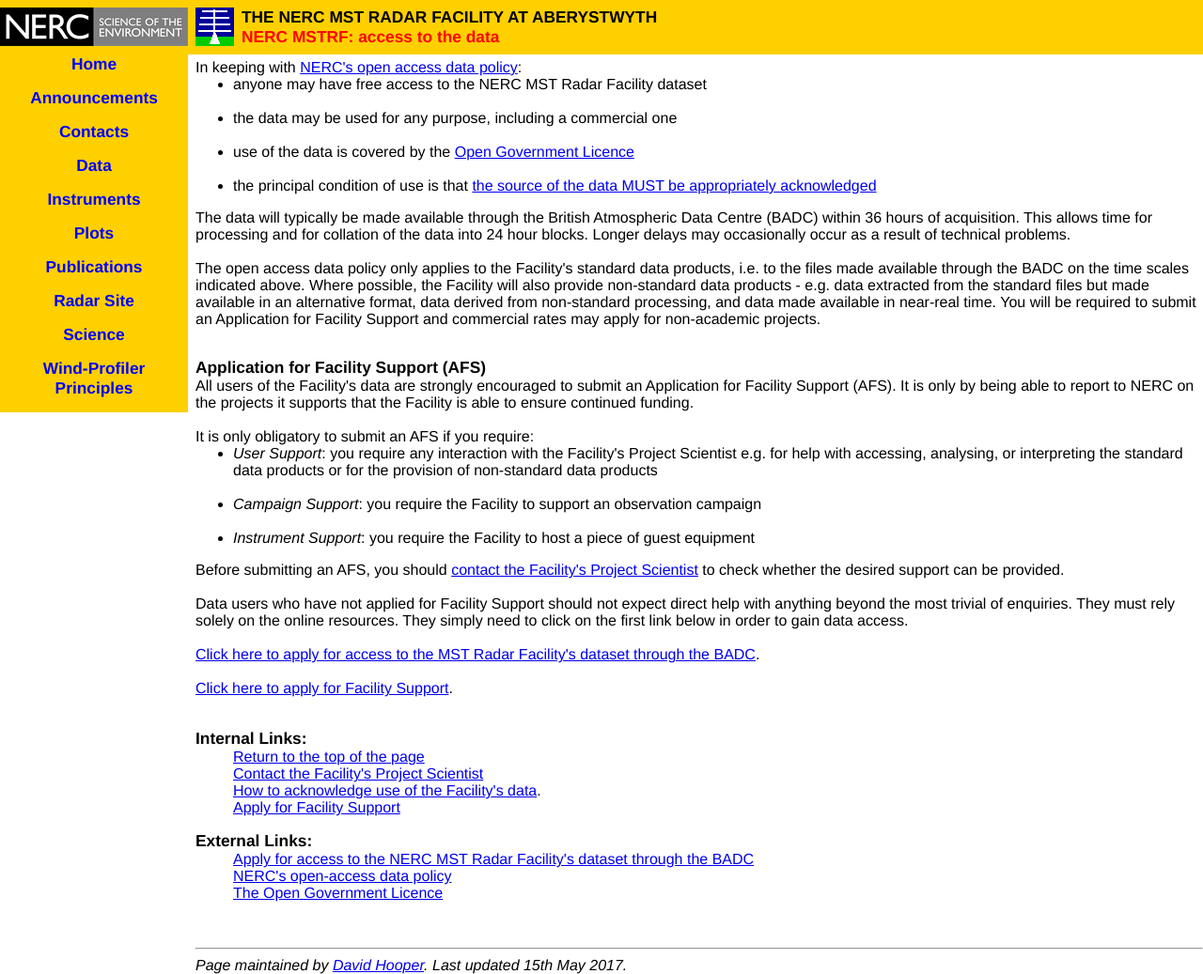
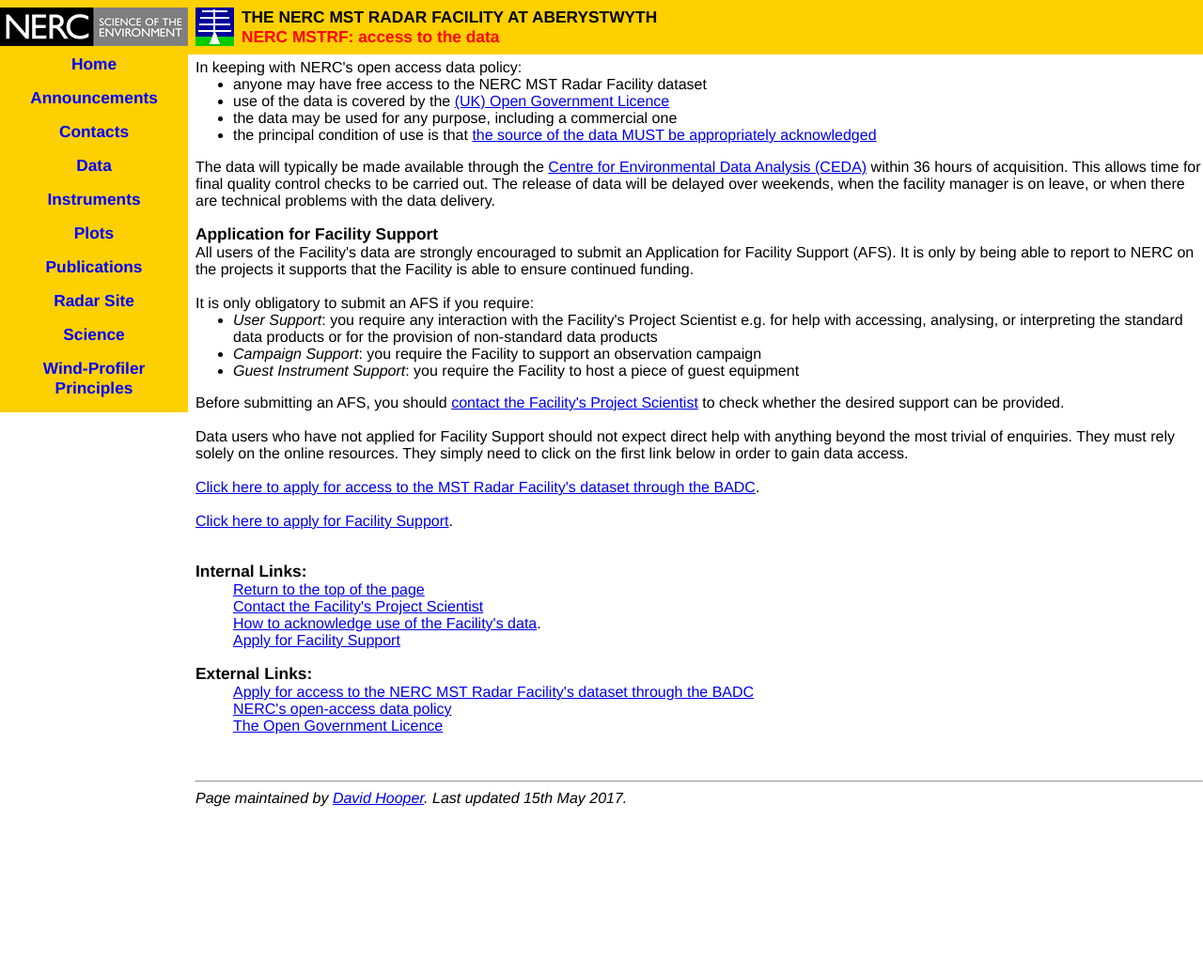
Before and after one commit to dahooper/nerc_mstrf_website, a Jekyll site: the page built from docs/data_access.html, in a window 1280 px wide. Shown: the whole page at 94% size. Built offline with Jekyll 4.4.1, drawn with Linux system fonts in a browser that asks for light colours; after the commit the page ends 900 px from its top, so only the background shows below that.

Commit message:
Update data_access.html

```diff
--- a/docs/data_access.html
+++ b/docs/data_access.html
@@ -3,45 +3,26 @@
 title: 'NERC MSTRF: access to the data'
 ---
 
-In keeping
-with <A href="http://www.nerc.ac.uk/research/sites/data/policy.asp">NERC's
-  open access data policy</A>:
+In keeping with NERC's open access data policy</A>:
 
-<UL>
-  <LI>anyone may have free access to the NERC MST Radar Facility
-    dataset<BR><BR>
+<ul>
+  <li>anyone may have free access to the NERC MST Radar Facility dataset</li>
+  <li>use of the data is covered by
+    the <a href="http://www.nationalarchives.gov.uk/doc/open-government-licence/">(UK) Open Government Licence</a></li>
+  <li>the data may be used for any purpose, including a commercial one</li>
+  <li>the principal condition of use is that <a href="data_acknowledgement.html">the
+    source of the data MUST be appropriately acknowledged</a></li>
+</ul>
 
-  <LI>the data may be used for any purpose, including a commercial
-    one<BR><BR>
-
-  <LI>use of the data is covered by
-    the <A href="http://www.nationalarchives.gov.uk/doc/open-government-licence/">Open Government Licence</A><BR><BR>
-
-  <LI>the principal condition of use is
-    that <A href="data_acknowledgement.html">the source of the data MUST be
-      appropriately acknowledged</A>
-
-</UL>
-
-The data will typically be made available through the British Atmospheric Data
-Centre (BADC) within 36 hours of acquisition. This allows time for processing
-and for collation of the data into 24 hour blocks. Longer delays may
-occasionally occur as a result of technical problems. <BR><BR>
-
-The open access data policy only applies to the Facility's
-standard data products, i.e. to the files made available through the BADC on
-the time scales indicated above. Where possible, the Facility will also provide
-non-standard data products - e.g. data extracted from the standard files but
-made available in an alternative format, data derived from non-standard
-processing, and data made available in near-real time. You will be required to
-submit an Application for Facility Support and commercial rates may apply for
-non-academic projects.
-<BR><BR>
-
-
+<p>The data will typically be made available through the
+<a href="https://catalogue.ceda.ac.uk/uuid/bd095d86e4a9f0c706b08058dbad3b31">Centre
+  for Environmental Data Analysis (CEDA)</a> within 36 hours of acquisition. This allows
+  time for final quality control checks to be carried out. The release of data will
+  be delayed over weekends, when the facility manager is on leave, or when there are
+  technical problems with the data delivery.</p>
 
 <A name="afs">
-<H2>Application for Facility Support (AFS)</H2>
+<H2>Application for Facility Support</H2>
 
 All users of the Facility's data are strongly encouraged to submit an
 Application for Facility Support (AFS). It is only by being able to report to
@@ -50,16 +31,16 @@
 
 It is only obligatory to submit an AFS if you require:
 <UL>
-  <LI><I>User Support</I>: you require any interaction with the Facility's
+  <li><I>User Support</I>: you require any interaction with the Facility's
     Project Scientist e.g. for help with accessing, analysing, or
     interpreting the standard data products or for the provision of
-    non-standard data products<BR><BR>
+    non-standard data products</li>
 
-  <LI><I>Campaign Support</I>: you require the Facility to support an
-    observation campaign<BR><BR>
+  <li><I>Campaign Support</I>: you require the Facility to support an
+    observation campaign</li>
 
-  <LI><I>Instrument Support</I>: you require the Facility to host a piece of
-    guest equipment
+  <LI><I>Guest Instrument Support</I>: you require the Facility to host a piece of
+    guest equipment</li>
 
 </UL>
 
```
